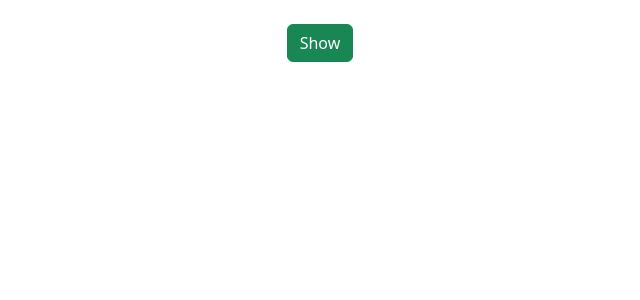
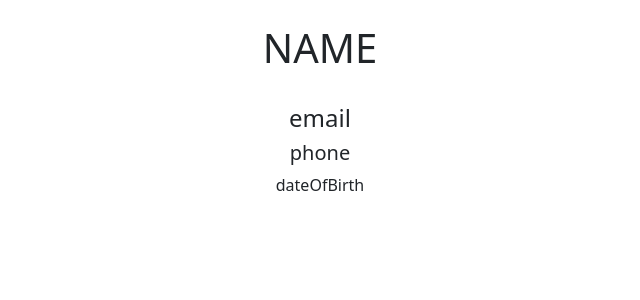
Before and after one commit to Bskasan/React_Practises, a React (Create React App) app in the folder rc_08_lifecycle-useeffect/: page / in a window 1280 px wide. Shown: the top 300 px of the page, without its empty margins (320-960 px from the left). Built offline with nearby package versions, Linux system fonts and the light colour scheme.

Commit message:
user jsx started

```diff
--- a/rc_08_lifecycle-useeffect/src/App.js
+++ b/rc_08_lifecycle-useeffect/src/App.js
@@ -1,17 +1,20 @@
 //import LifeCycleMethods from "./components/LifeCycleMethods";
 import { useState } from "react";
-import UseEffectHook from "./components/UseEffectHook";
+//import UseEffectHook from "./components/UseEffectHook";
+import User from "./components/User";
 
 function App() {
-  const [toggle, setToggle] = useState(false);
+  // const [toggle, setToggle] = useState(false);
 
   return (
     <div className="container text-center mt-4">
-      <button className="btn btn-success" onClick={() => setToggle(!toggle)}>
+      {/* <button className="btn btn-success" onClick={() => setToggle(!toggle)}>
         {toggle ? "Hide" : "Show"}
-      </button>
+      </button> */}
       {/* {toggle ? <LifeCycleMethods /> : null} */}
-      {toggle ? <UseEffectHook /> : null}
+      {/* {toggle ? <UseEffectHook /> : null} */}
+
+      <User />
     </div>
   );
 }
--- a/rc_08_lifecycle-useeffect/src/components/User.jsx
+++ b/rc_08_lifecycle-useeffect/src/components/User.jsx
@@ -0,0 +1,15 @@
+import React from "react";
+
+const User = () => {
+  return (
+    <div>
+      <h1>NAME</h1>
+      <img src="" alt="" />
+      <h4>email</h4>
+      <h5>phone</h5>
+      <p>dateOfBirth</p>
+    </div>
+  );
+};
+
+export default User;
```
